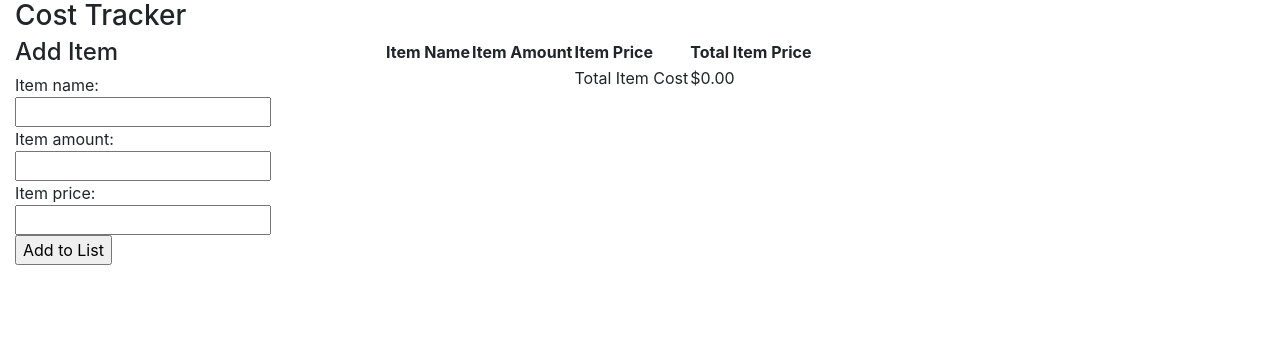
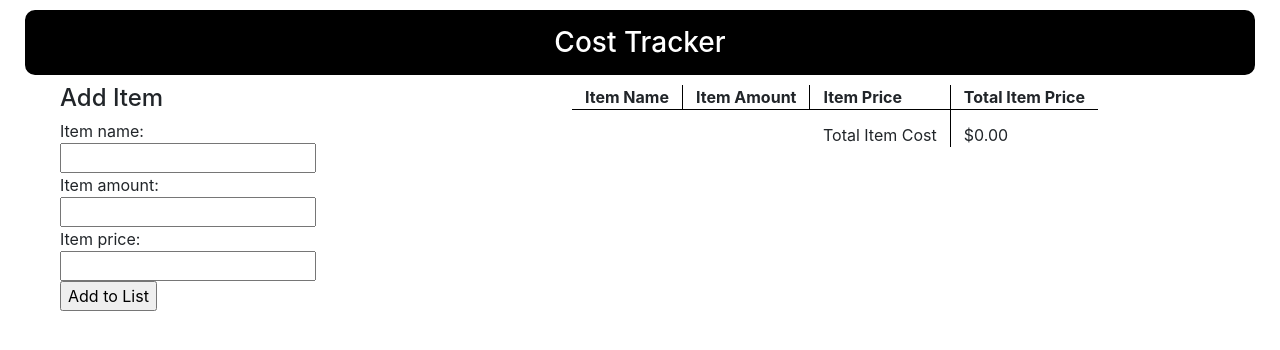
Before and after one commit to LeoThalman/HW2, a plain HTML site: page index.html in a window 1280 px wide. Drawn offline with Linux system fonts and the light colour scheme.

Commit message:
added styles for index.html

```diff
--- a/css/styles.css
+++ b/css/styles.css
@@ -1,3 +1,57 @@
-form{
-	padding-right:20px;
+.row {
+	margin-left:30px;
 }
+
+.errCode {
+	display: block;
+	background: #FF7d66;
+	border-radius:15px;
+	padding: 10px 5px 10px 10px;
+	margin-top: 10px;
+
+}
+.item-out{
+	margin-left:20%;
+}
+
+.title{
+	border-radius: 10px;
+	border: 2px solid #000000;
+	background: #000000;
+	text-align:center;
+	color:white;
+	margin: 10px;
+	padding: 15px;
+}
+
+table{
+	width= 90%;
+}
+
+table th{
+	padding: 0px 13px 0px 13px;
+	border-left:1px solid #000000;
+	border-bottom:1px solid #000000;
+}
+table th:first-child {
+	border-left:none;
+}
+
+table tr td:first-child{
+	border-left:none;
+	padding: 13px 13px 0px 13px;
+}
+
+table tr td{
+	border-left:1px solid #000000;
+	padding: 13px 13px 0px 13px;
+}
+
+.lRow td{
+	border:none;
+	border-top:1px solid #000000;
+}
+
+.lRow td#total{
+	border-left:1px solid #000000;
+}
```
